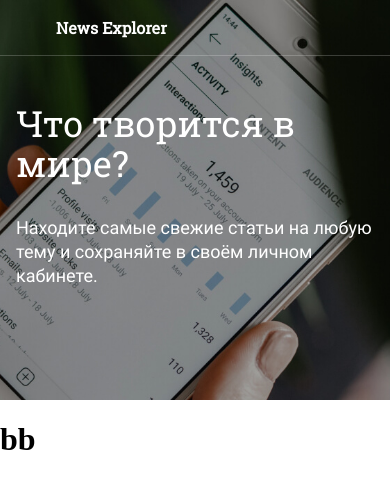
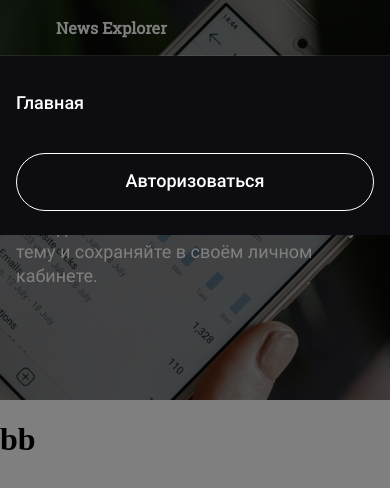
Before and after one commit to dianadomino24/news-explorer-frontend, a React (Create React App) app: page / in a window 390 px wide. Shown: the top 488 px of the page. Built offline with nearby package versions, Linux system fonts and the light colour scheme.

Commit message:
add nav dark overlay

```diff
--- a/src/components/App/App.js
+++ b/src/components/App/App.js
@@ -19,7 +19,7 @@
   const [theme, setTheme] = useState('dark');
   const [isLoggedIn, setLoggedIn] = useState(false);
   // eslint-disable-next-line no-unused-vars
-  const [isMenuOpened, setIsMenuOpened] = useState(false);
+  const [isNavMenuOpened, setIsNavMenuOpened] = useState(false);
   const history = useHistory();
 
   const openPopup = (popup) => {
@@ -40,7 +40,7 @@
     window.scrollTo(0, 0);
   };
   const toggleNavMenu = (value) => {
-    setIsMenuOpened(value);
+    setIsNavMenuOpened(value);
   };
 
   return (
@@ -52,7 +52,7 @@
           openPopup={openPopup}
           openedPopup={openedPopup}
           signOut={signOut}
-          isMenuOpened={isMenuOpened}
+          isNavMenuOpened={isNavMenuOpened}
           scrollToTop={scrollToTop}
           toggleNavMenu={toggleNavMenu}
         />
--- a/src/components/Header/Header.js
+++ b/src/components/Header/Header.js
@@ -7,14 +7,14 @@
 
 function Header(props) {
   const {
-    theme, openedPopup, isMenuOpened, scrollToTop,
+    theme, openedPopup, isNavMenuOpened, scrollToTop,
   } = props;
 
   console.log(theme);
   return (
     <header
       className={`header header_theme_${theme} ${
-        isMenuOpened ? '' : 'header_transparent'
+        isNavMenuOpened ? '' : 'header_transparent'
       }`}
     >
       <Container>
--- a/src/components/Navigation/Navigation.css
+++ b/src/components/Navigation/Navigation.css
@@ -4,11 +4,22 @@
   flex-direction: row;
   justify-content: space-between;
   align-items: stretch;
-  /*transform: none;*/
   opacity: 1;
+  transition: all 0.3s ease-in-out;
+  transform: none;
+}
+.navigation::before {
+  content: '';
+  opacity: 0;
+  z-index: -1;
+  position: fixed;
+  top: 0;
+  left: 0;
+  height: 100vh;
+  width: 100%;
+  background: #000000;
 }
 .navigation_theme_dark {
-  /*background-color: #1A1B22;*/
   color: #fff;
   border-color: #fff;
 }
@@ -19,8 +30,8 @@
 }
 
 .navigation_visible {
-  /*transform: none;*/
   opacity: 1;
+  transform: none;
 }
 .navigation__list {
   padding: 0;
@@ -92,17 +103,41 @@
 
 }
 
-@media all and (max-width: 768px) {
+@media all and (max-width: 765px) {
   .navigation {
+    flex-direction: column;
+    align-items: start;
+    justify-content:  start;
     position: fixed;
     top: 0;
     left: 0;
     width: 100%;
+    margin: 56px 0 0;
+    padding: 16px 16px 24px;
     box-sizing: border-box;
-    padding: 16px 16px 24px;
     background-color: inherit;
-    opacity: 0;
-    transform: translateY(-300px);
-    transition: all 0.3s ease-in-out;
-    z-index: -1;
-  }}
+    /*transform: translateY(100px);*/
+    /*opacity: 0;*/
+    height: auto;
+  }
+  .navigation::before {
+    opacity: 0.5;
+  }
+  .navigation_theme_dark{
+  background-color: #1A1B22;
+}
+  .navigation__list {
+    flex-direction: column;
+  }
+  .navigation__button {
+    width: 100%;
+    max-width: 100%;
+    align-self: stretch;
+    padding: 15px 0 17px;
+  }
+  .navigation__link {
+    border-bottom: transparent;
+    padding-bottom: 38px;
+    padding-top: 19px;
+  }
+}
--- a/src/components/Navigation/Navigation.js
+++ b/src/components/Navigation/Navigation.js
@@ -6,7 +6,7 @@
 
 function Navigation(props) {
   const {
-    theme, isMenuOpened, isLoggedIn,
+    theme, isNavMenuOpened, isLoggedIn,
     openPopup,
     signOut, scrollToTop, toggleNavMenu,
   } = props;
@@ -25,7 +25,7 @@
   return (
     <nav
       className={`navigation navigation_theme_${theme} ${
-        isMenuOpened ? 'navigation_visible' : ''
+        isNavMenuOpened ? 'navigation_visible' : ''
       }`}
     >
       <ul className="navigation__list">
```
Also changed, not shown: 1 other file (tests, documents, lock files or other folders).
